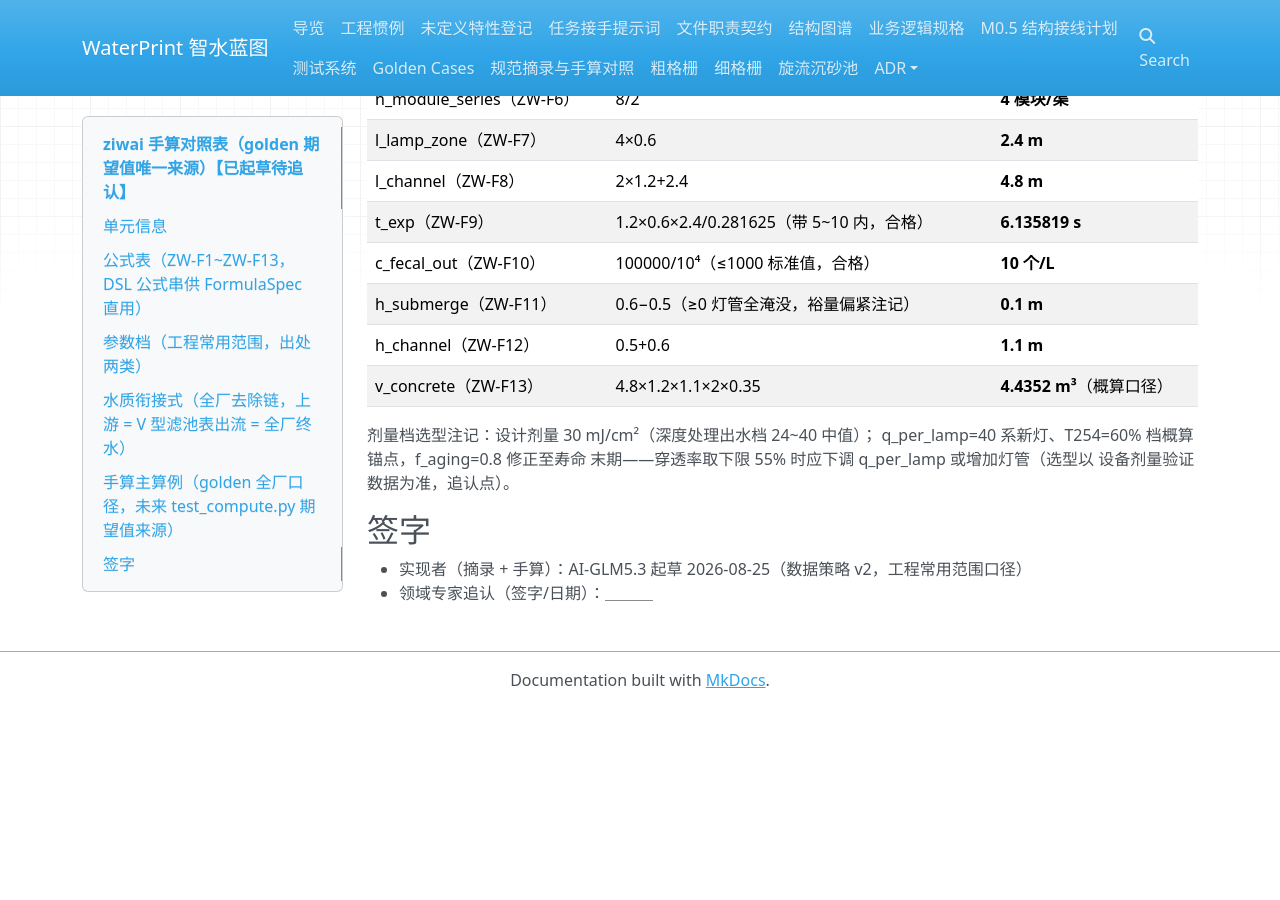
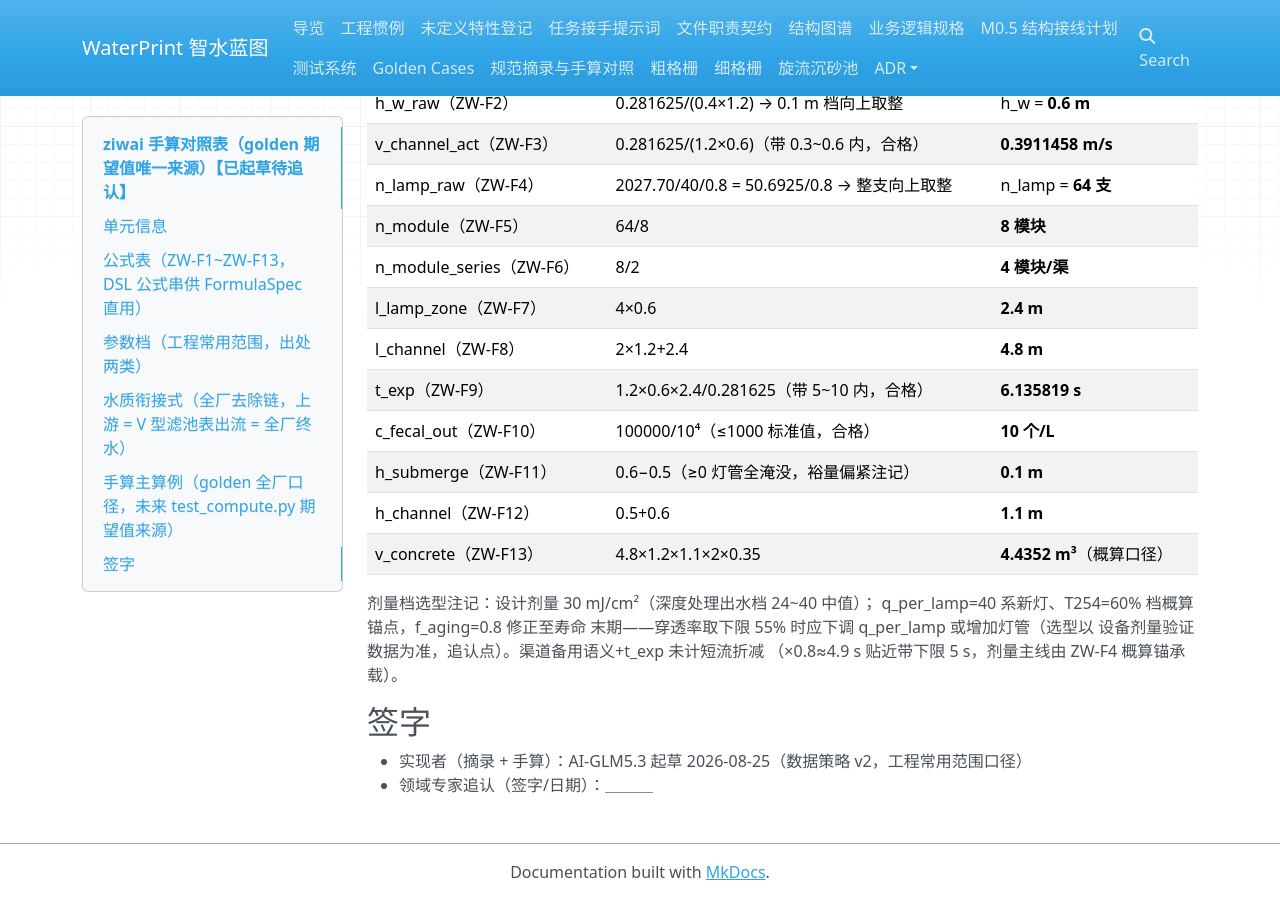
Before and after one commit to yyx20040712/waterprint, an MkDocs documentation site: the page built from docs/norms/ziwai.md, in a window 1280 px wide and 900 px high, scrolled down 4023 px. Built offline with MkDocs 1.6.1, drawn with Linux system fonts in a browser that asks for light colours; nearby versions of some CDN libraries; before the commit the page ends 4731 px from its top, so only the background shows below that; some of the changed text lies outside the part shown.

Commit message:
M2b1 R 轮二审微修（I-1/I-2/M-1/M-3 闭合，零数值翻动）
- ziwai.md ZW-F1 渠道语义修正（I-1）：'1 用 1 备可切换'→'2 条并联
  同时运行各半过流+超越/模块切换备用'，补单渠事故工况 0.78 m/s
  超 velocity_band.max=0.6 注记（防 M2b2 按字面选型踩坑）
- ziwai.md 注记段补渠道备用语义+t_exp 短流折减口径（I-1+M-1）：
  ×0.8≈4.9 s 贴近带下限 5 s，剂量主线由 ZW-F4 概算锚承载
- vxinglvchi.md XL-F3 出处列删'business-logic §7'（I-2）：出处列
  回归两类（GB 50013-2018 §9.5），离散档语义保留在变量列零丢失
- norms/README.md 规范清单补 GB/T 50335-2016 一行（M-3，ADR-008 ③
  高密双源之一，M2b1 起登记）
- 零数值翻动：四表期望值/系数键/衔接链全不变（全量 195/79/0、
  门禁 9 绿、ruff 零复跑实证）

```diff
--- a/docs/norms/ziwai.md
+++ b/docs/norms/ziwai.md
@@ -29,7 +29,7 @@
 
 | formula_id | 表达式（受限 DSL） | 变量 | 系数列（factor.ziwai.*） | 出处 |
 |-----------|--------------------|------|---------------------------|------|
-| ZW-F1 | `q_c = q_design / n_channel` | n_channel 渠道数（2 条并联，1 用 1 备可切换，构造） | — | 给水排水设计手册（明渠紫外布置） |
+| ZW-F1 | `q_c = q_design / n_channel` | n_channel 渠道数（2 条并联同时运行各半过流+超越/模块切换备用——单渠事故工况 0.78 m/s 超 velocity_band.max=0.6 注记，构造） | — | 给水排水设计手册（明渠紫外布置） |
 | ZW-F2 | `h_w_raw = q_c / (v_channel * b_c)` | v_channel 渠内流速 m/s；b_c 渠宽 m（构造）（h_w_raw 按 0.1 m 档向上取整得 h_w） | velocity_band.min/max | 给水排水设计手册（渠道流速常用带） |
 | ZW-F3 | `v_channel_act = q_c / (b_c * h_w)` | 实际流速校核 | velocity_band.min/max | 同上 |
 | ZW-F4 | `n_lamp_raw = q_design_h / q_per_lamp / f_aging` | q_per_lamp 单灯处理量 m³/h（T254=60%、剂量 30 mJ/cm² 档新灯概算）；f_aging 灯管老化系数（n_lamp 按整支向上取整） | q_per_lamp；f_aging | 给水排水设计手册（灯管概算法） |
@@ -114,7 +114,8 @@
 剂量档选型注记：设计剂量 30 mJ/cm²（深度处理出水档 24~40 中值）；
 q_per_lamp=40 系新灯、T254=60% 档概算锚点，f_aging=0.8 修正至寿命
 末期——穿透率取下限 55% 时应下调 q_per_lamp 或增加灯管（选型以
-设备剂量验证数据为准，追认点）。
+设备剂量验证数据为准，追认点）。渠道备用语义+t_exp 未计短流折减
+（×0.8≈4.9 s 贴近带下限 5 s，剂量主线由 ZW-F4 概算锚承载）。
 
 ## 签字
 
```
Also changed, not shown: docs/norms/README.md (+1 -0 lines), docs/norms/vxinglvchi.md (+1 -1 lines).
